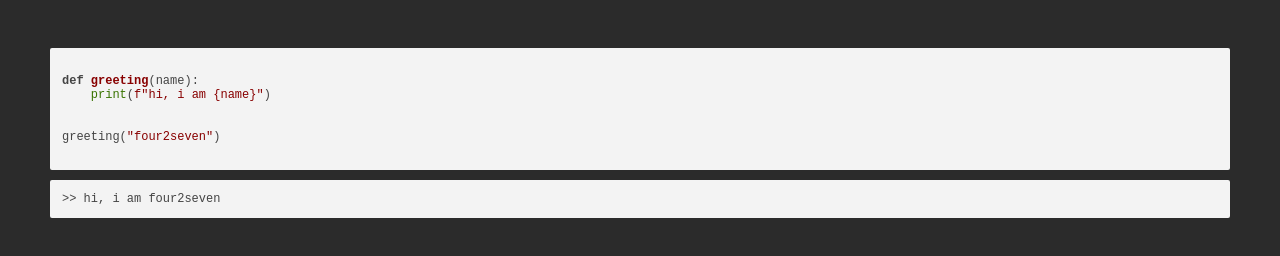
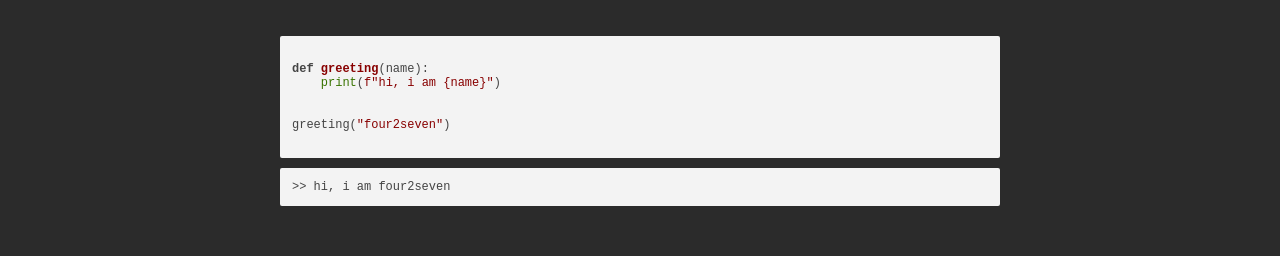
Before and after one commit to four2seven/four2seven.github.io, a plain HTML site: page index.html in a window 1280 px wide. Drawn offline with nearby package versions, Linux system fonts and the light colour scheme.

Commit message:
initial commit

```diff
--- a/css/site.css
+++ b/css/site.css
@@ -18,8 +18,8 @@ body {
 }
 
 div {
-    max-width: 120rem;
-    margin: 4.8rem auto;
+    max-width: 74rem;
+    margin: 3.6rem auto;
 }
 
 code {
```
